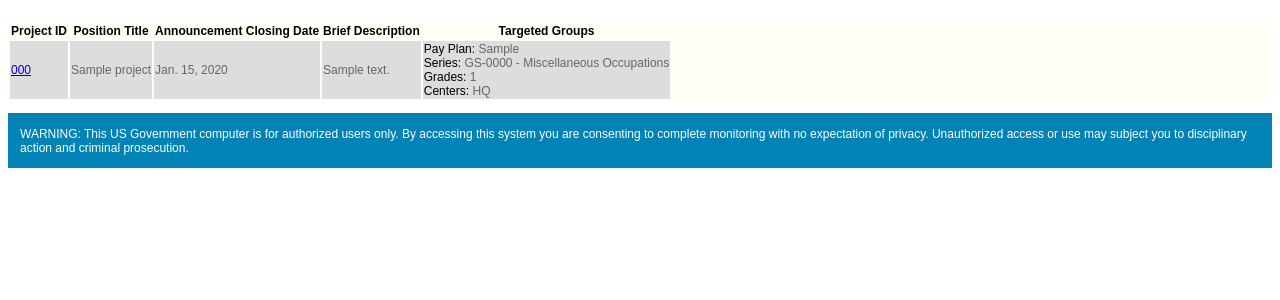
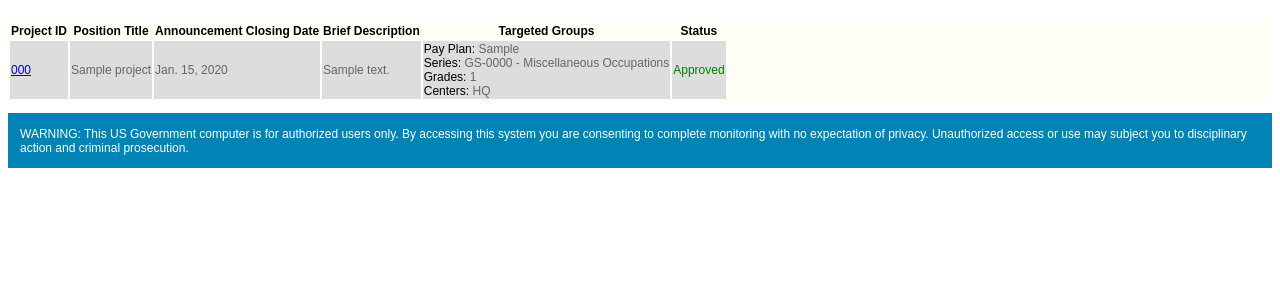
Before and after one commit to shentonfreude/pave, a Django app: template pave/templates/project/project_list.html in a window 1280 px wide. Shown: the part 251-551 px from the top of the page. Run offline with Django 3.2, Linux system fonts and the light colour scheme; the template is opened without the code that fills it: values that come from a table or form of the project are taken from there, others are empty; data comes from the database, SQL or seed files in the repository; tables that the repository leaves empty hold one stand-in row (values such as "Sample post"); parts of the project's set-up code (start-up, migrations or seed data) failed here and were passed over.

Commit message:
Highlight project status in color

```diff
--- a/pave/templates/project/project_list.html
+++ b/pave/templates/project/project_list.html
@@ -12,6 +12,7 @@
       <th>Announcement Closing Date</th>
       <th>Brief Description</th>
       <th>Targeted Groups</th>
+      <th>Status</th>
     </tr>
   </thead>
   <tbody>
@@ -28,6 +29,7 @@
         <span class="subtitle">Grades:</span>   {{project.grade_levels.all|join:", "}}<br/>
         <span class="subtitle">Centers:</span>  {{project.nasa_centers.all|join:", "}}
       </td>
+      <td class="{{project.status}}">{{project.status}}</td>
     </tr>
     {% endfor %}
   </tbody>
```
